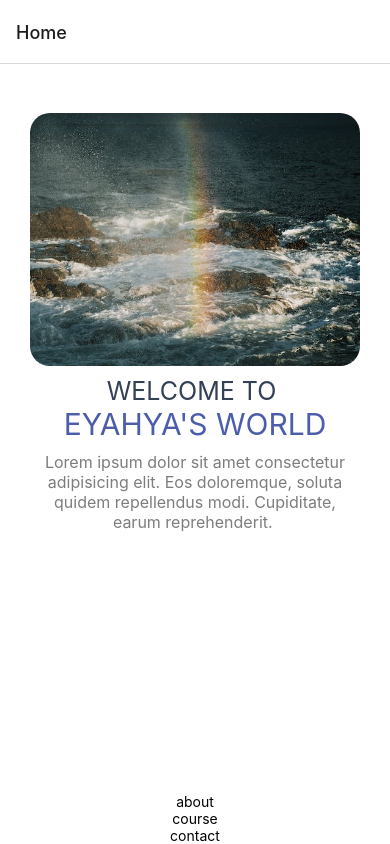
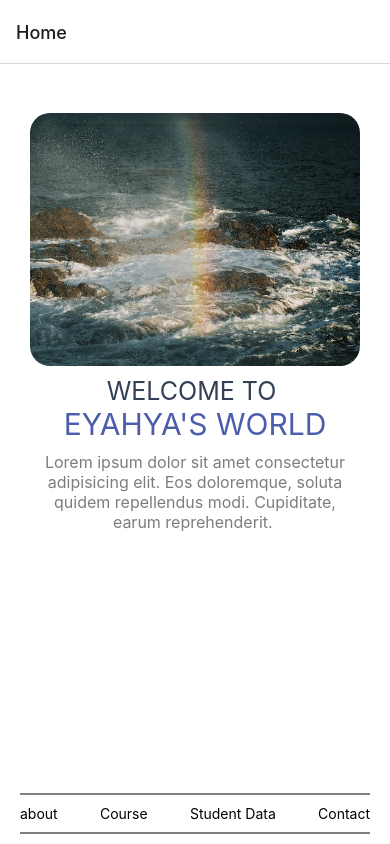
Before and after one commit to eyahya-khan/nativeFullProject, a React Native app: screen /Home in a window 390 px wide. Built offline with nearby package versions, Linux system fonts and the light colour scheme.

Commit message:
Add menu with navigation

```diff
--- a/App.js
+++ b/App.js
@@ -18,7 +18,7 @@ export default function App() {
         <Stack.Screen name="About" component={About}/>
         <Stack.Screen name="Course" component={Course}/>
         <Stack.Screen name="Contact" component={Contact}/>
-        <Stack.Screen name="User Data" component={UserData}/>
+        <Stack.Screen name="User" component={UserData}/>
       </Stack.Navigator>
     </NavigationContainer>
   );
--- a/src/component/Menu.js
+++ b/src/component/Menu.js
@@ -6,18 +6,38 @@ const Menu = () => {
   const navigation = useNavigation();
   return (
     <View style={styles.menuContainer}>
-      <TouchableOpacity onPress={() => navigation.navigate("About")}>
+      <TouchableOpacity
+        style={styles.buttonStyle}
+        onPress={() => navigation.navigate("About")}
+      >
         <Text>about</Text>
       </TouchableOpacity>
-      <Text>course</Text>
-      <Text>contact</Text>
+      <TouchableOpacity
+        style={styles.buttonStyle}
+        onPress={() => navigation.navigate("Course")}
+      >
+        <Text>Course</Text>
+      </TouchableOpacity>
+      <TouchableOpacity
+        style={styles.buttonStyle}
+        onPress={() => navigation.navigate("User")}
+      >
+        <Text>Student Data</Text>
+      </TouchableOpacity>
+      <TouchableOpacity
+        style={styles.buttonStyle}
+        onPress={() => navigation.navigate("Contact")}
+      >
+        <Text>Contact</Text>
+      </TouchableOpacity>
     </View>
   );
 };
 const styles = StyleSheet.create({
   menuContainer: {
     display: "flex",
-    justifyContent: "center",
+    flexDirection: "row",
+    justifyContent: "space-between",
     alignItems: "center",
   },
 });
--- a/src/screens/Home.js
+++ b/src/screens/Home.js
@@ -12,13 +12,22 @@ const Home = (props) => {
           style={styles.headerImage}
           source={require("../../assets/homeImage.jpeg")}
         />
-      <Text style={styles.mainHeader}>Welcome to </Text>
-      <Text style={[styles.mainHeader, { fontSize: 30, color: "#4c5dab", marginTop:0 }]}>
-        {props.channelName}
-      </Text>
-      <Text style={styles.paraStyle}>{description} </Text>
+        <Text style={styles.mainHeader}>Welcome to </Text>
+        <Text
+          style={[
+            styles.mainHeader,
+            { fontSize: 30, color: "#4c5dab", marginTop: 0 },
+          ]}
+        >
+          {props.channelName}
+        </Text>
+        <Text style={styles.paraStyle}>{description} </Text>
       </View>
-      <Menu/>
+      <View style={styles.menuStyle}>
+        <View style={styles.lineStyle}></View>
+        <Menu />
+        <View style={[styles.lineStyle, { marginVertical: 10 }]}></View>
+      </View>
     </View>
   );
 };
@@ -43,7 +52,7 @@ const styles = StyleSheet.create({
     fontSize: 25,
     color: "#344055",
     textTransform: "uppercase",
-    marginTop: 10
+    marginTop: 10,
   },
   headerImage: {
     width: "100%",
@@ -52,7 +61,7 @@ const styles = StyleSheet.create({
     display: "flex",
     alignItems: "stretch",
     marginTop: 10,
-    borderRadius: 20
+    borderRadius: 20,
   },
   paraStyle: {
     textAlign: "center",
@@ -60,5 +69,10 @@ const styles = StyleSheet.create({
     color: "#7d7d7d",
     marginTop: 10,
   },
+  lineStyle: {
+    marginBottom: 10,
+    borderWidth: 0.5,
+    borderColor: "grey",
+  },
 });
 export default Home;
```
